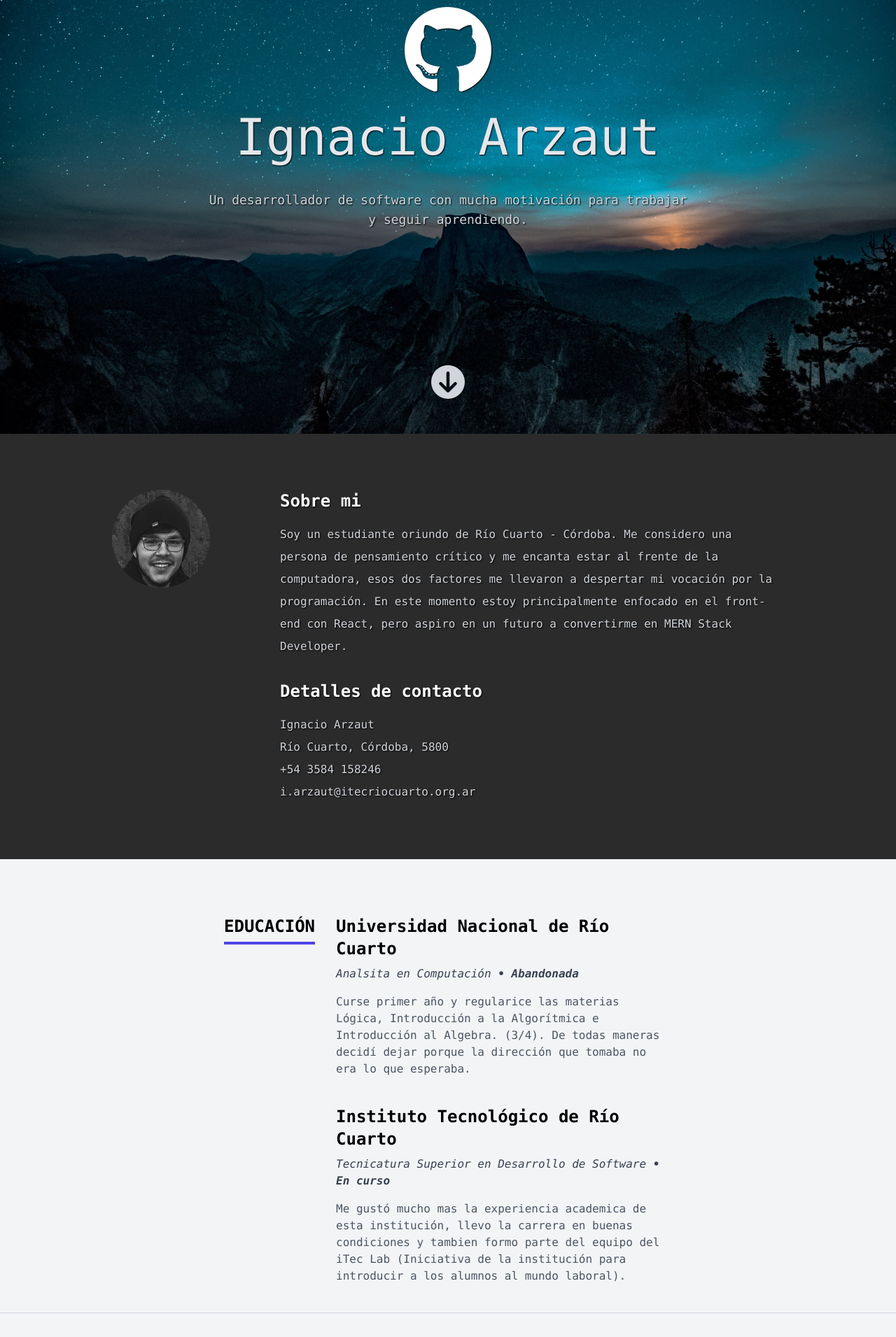
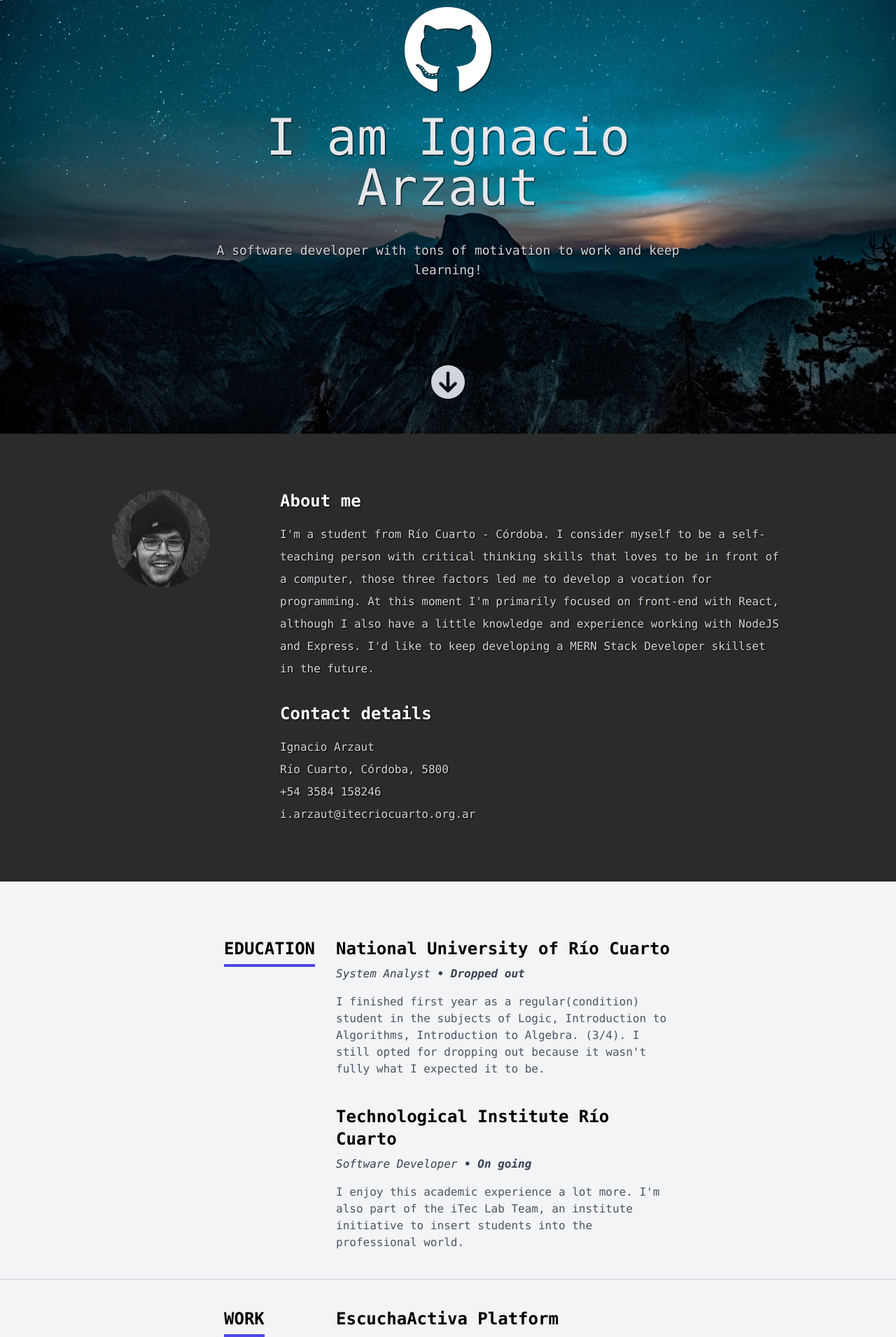
Before and after one commit to narzaut/resume, a React (Create React App) app: page / in a window 1280 px wide. Shown: the part 180-2091 px from the top of the page at 70% size. Built offline with nearby package versions, Linux system fonts and the light colour scheme.

Commit message:
added english language json file

```diff
--- a/public/index.html
+++ b/public/index.html
@@ -6,9 +6,9 @@
     <meta name="theme-color" content="#000000" />
     <meta
       name="description"
-      content="Web site created using create-react-app"
+      content="Ignacio Arzaut - Software Developer Web Resume"
     />
-    <title>Ignacio Arzaut - Desarrollador Web</title>
+    <title>Ignacio Arzaut - Software Developer</title>
 		<link rel="shortcut icon" type="image/png" href="%PUBLIC_URL%/assets/favicon.png"/>
 		<link rel="stylesheet" href="%PUBLIC_URL%/css/animations.css">
 		<link rel="stylesheet" href="%PUBLIC_URL%/css/estilos.css">
--- a/src/App.js
+++ b/src/App.js
@@ -1,8 +1,11 @@
 import React from 'react'
 import { HomePage } from './components/pages/HomePage'
+const esLang = require('./lang/spanish.json')
+const enLang = require('./lang/english.json')
+
 function App() {
   return (
-    <HomePage />
+    <HomePage language={enLang}/>
   )
 }
 
--- a/src/components/About.jsx
+++ b/src/components/About.jsx
@@ -1,6 +1,6 @@
 import React from 'react'
 
-export const About = () => {
+export const About = ({ data }) => {
 	return(
 		<div id="products" class="text-shadow flex bg-gray text-white flex-row justify-center">
       <div className='container flex flex-col text-center items-center md:text-left md:items-start md:flex-row lg:px-40 py-20'>
@@ -10,25 +10,22 @@ export const About = () => {
 				<div className='w-3/4 flex flex-col pt-12 md:pt-0'>
 					<div>
 						<h1 className='font-bold text-2xl text-center md:text-left lg:text-left'>
-							Sobre mi
+							{data.title}
 						</h1>
 						<p className='text-base pt-4 text-gray-300 leading-8'>
-							Soy un estudiante oriundo de Río Cuarto - Córdoba. Me considero una persona de pensamiento crítico y me encanta estar al frente de la computadora, esos dos factores me llevaron a despertar mi vocación por la programación. En este momento estoy principalmente enfocado en el front-end con React, pero aspiro en un futuro a convertirme en MERN Stack Developer.
+							{data.description}
 						</p>
 					</div>
-
 					<div >
-						<h1 className='font-bold text-2xl  pt-8'>Detalles de contacto</h1>
+						<h1 className='font-bold text-2xl  pt-8'>{data.contactTitle}</h1>
 						<p className='flex flex-col pt-4 text-base text-gray-300 leading-8'>
-							<span>Ignacio Arzaut</span>
-							<span>Río Cuarto, Córdoba, 5800</span>
-							<span>+54 3584 158246</span>
-							<span>i.arzaut@itecriocuarto.org.ar</span>
+							{data.contactDescription.map(item => {
+								return <span>{item}</span>
+							})}
 						</p>
 					</div>
 				</div>
 			</div>
-
     </div>
 	)
 }
--- a/src/components/Footer.jsx
+++ b/src/components/Footer.jsx
@@ -1,14 +1,14 @@
 import React from 'react'
 
-export const Footer = () => {
+export const Footer = ({ data }) => {
 	return(
 		<footer id="footer" className='text-shadow relative bg-gray py-20 flex flex-col items-center text-gray-300 text-sm'>
       <a href='#home' className='h-12 w-12 rounded-full bg-gray-500 transition-color hover:bg-indigo-600 transition absolute  flex items-center justify-center cursor-pointer -top-5 animate-bounce'>
 				<i class="fas fa-arrow-up text-3xl text-white "></i>
 			</a>
 			<a href='https://github.com/narzaut?tab=repositories'><i class="hover-press-animation  fab fa-github pb-4 text-5xl cursor-pointer hover:text-indigo-600 transition"></i></a>
-			<div>Hecho por <span className='text-indigo-500'>Ignacio Arzaut</span></div>
-			<div>Copyright © 2021</div>
+			<div>{data.credits.made} <span className='text-indigo-500'>{data.credits.by}</span></div>
+			<div>{data.copyright}</div>
     </footer>
 	)
 }
--- a/src/components/Header.jsx
+++ b/src/components/Header.jsx
@@ -1,7 +1,7 @@
 import React from 'react'
 import { NavBar } from './NavBar'
 
-export const Header= () => {
+export const Header= ({ data }) => {
 	return(
 		<header id="home" className="main_section fadeIn text-white text-shadow " >
 			<NavBar />
@@ -12,10 +12,10 @@ export const Header= () => {
 					<div>
 						<a className='transition' href='https://github.com/narzaut?tab=repositories'><i class=" hover-press-animation fab fa-github text-9xl  cursor-pointer hover:text-indigo-600 transition-colors transition" ></i></a>
 						<h1 className='text-gray-200 text-5xl pt-6 md:text-6xl lg:text-7xl text-gray-100'>
-    					Ignacio Arzaut
+    					{data.title}
     				</h1>
 						<p className='py-10 text-base md:text-lg lg:text-lg text-gray-300'>
-							Un desarrollador de software con mucha motivación para trabajar y seguir aprendiendo.
+							{data.description}
 						</p>
 					</div>
 				</div>
--- a/src/components/Portafolio.jsx
+++ b/src/components/Portafolio.jsx
@@ -1,16 +1,16 @@
 import React from 'react'
 import { Project } from './Project'
 
-export const Portafolio = () => {
+export const Portafolio = ({ data }) => {
 	return(
 		<div className='bg-grey-100 p-10 flex flex-col items-center'>
-			<p className='pb-2 w-min border-b-4 flextext-center border-indigo-600 font-bold text-2xl'>PORTAFOLIO</p>
-			<p className='text-gray-600 text-base md:text-xl pt-10 text-center'>Estos son algunos de mis proyectos y trabajos.</p>
+			<p className='pb-2 w-min border-b-4 flextext-center border-indigo-600 font-bold text-2xl uppercase'>{data.title}</p>
+			<p className='text-gray-600 text-base md:text-xl pt-10 text-center'>{data.description}</p>
 			<div className='text-shadow container p-10 flex flex-col md:flex-row items-center justify-center'>
-				<Project name={'Diccionario'} description={'Es el integrador de React para una empresa de software.'} img={'diccionario-react.webp'} link={'https://narzaut.github.io/diccionario-react/#/'} />
-				<Project name={'Aplicación del clima'} description={'Aplicación de portafolio'} img={'weather-app.webp'} link={'https://narzaut.github.io/weather-react-app/#/'}/>
-				<Project name={'Plataforma EscuchActiva'} description={'Trabajé en equipo como desarrollador front-end'} img={'escuchaactiva.webp'} link={'https://github.com/narzaut'} />
-				<Project name={'Gestor de expensas'} description={'Aplicación de portafolio'} img={'expense-tracker.webp'} link={'https://narzaut.github.io/expense-tracker-react/#/'}/>
+				<Project name={data.dictionary.title} description={data.dictionary.description} img={'diccionario-react.webp'} link={data.dictionary.url} />
+				<Project name={data.weatherApp.title} description={data.weatherApp.description} img={'weather-app.webp'} link={data.weatherApp.url}/>
+				<Project name={data.escuchaActiva.title} description={data.escuchaActiva.description} img={'escuchaactiva.webp'} link={data.escuchaActiva.url} />
+				<Project name={data.expenseTracker.title} description={data.expenseTracker.description} img={'expense-tracker.webp'} link={data.expenseTracker.url}/>
 			</div>
 		</div>
 	)
--- a/src/components/Resume.jsx
+++ b/src/components/Resume.jsx
@@ -1,45 +1,45 @@
 import React from 'react'
 import { Bar } from './Bar'
 
-export const Resume = () => {
+export const Resume = ({ data }) => {
 	return(
 		<div id='resume' className='py-20 bg-gray-100 flex flex-col items-center justify-center divide-y divide-gray-300 '>
 			<div className='container px-0 md:px-20 lg:px-80 flex flex-col md:flex-row pb-10 items-center text-center md:items-start md:text-left'>
 				<div className='md:w-1/4 pb-8'>
-					<span className='pb-2 border-b-4 border-indigo-600 font-bold text-2xl '>EDUCACIÓN</span>
+					<span className='pb-2 border-b-4 border-indigo-600 font-bold text-2xl uppercase'>{data.education.title}</span>
 				</div>
 				<div className='w-3/4'>
 					<div>
-						<h1 className='font-bold text-2xl'>Universidad Nacional de Río Cuarto</h1>
-						<p className='text-gray-700 italic text-base pt-2 font-medium'>Analsita en Computación  <span className='text-gray-700 font-bold'>• Abandonada</span></p>
-						<p className='text-gray-600 text-base pt-4'>Curse primer año y regularice las materias Lógica, Introducción a la Algorítmica e Introducción al Algebra. (3/4). De todas maneras decidí dejar porque la dirección que tomaba no era lo que esperaba. </p>
+						<h1 className='font-bold text-2xl'>{data.education.unrc.title}</h1>
+						<p className='text-gray-700 italic text-base pt-2 font-medium'>{data.education.unrc.header} <span className='text-gray-700 font-bold'>• {data.education.unrc.status}</span></p>
+						<p className='text-gray-600 text-base pt-4'>{data.education.unrc.description} </p>
 					</div>
 					<div>
-						<h1 className='font-bold text-2xl pt-10'>Instituto Tecnológico de Río Cuarto</h1>
-						<p className='text-gray-700 italic text-base font-medium pt-2'>Tecnicatura Superior en Desarrollo de Software  <span className='text-gray-700 font-bold'>• En curso</span></p>
-						<p className='text-gray-600 text-base pt-4'>Me gustó mucho mas la experiencia academica de esta institución, llevo la carrera en buenas condiciones y tambien formo parte del equipo del iTec Lab (Iniciativa de la institución para introducir a los alumnos al mundo laboral).</p>
+						<h1 className='font-bold text-2xl pt-10'>{data.education.itec.title}</h1>
+						<p className='text-gray-700 italic text-base font-medium pt-2'>{data.education.itec.header} <span className='text-gray-700 font-bold'>• {data.education.itec.status}</span></p>
+						<p className='text-gray-600 text-base pt-4'>{data.education.itec.description}</p>
 					</div>
 				</div>
 			</div>
 			<div className='container px-0 md:px-20 lg:px-80 flex flex-col md:flex-row py-10 items-center text-center md:items-start md:text-left'>
 				<div className='md:w-1/4 pb-8'>
-					<span className='pb-2 border-b-4 border-indigo-600 font-bold text-2xl '>TRABAJO</span>
+					<span className='pb-2 border-b-4 border-indigo-600 font-bold text-2xl uppercase '>{data.work.title}</span>
 				</div>
 				<div className='w-3/4'>
 					<div>
-						<h1 className='font-bold text-2xl'>Plataforma EscuchActiva</h1>
-						<p className='text-gray-700 italic text-base pt-2 font-medium'>Front-end Developer  <span className='text-gray-700 font-bold'>• 2021</span></p>
-						<p className='text-gray-600 text-base pt-4'>Forme parte del equipo del iTec Lab como programador front-end para el desarrollo de la plataforma de EscuchActiva. Me encargue de trabajar en la landing page, y otras 3 views linkeadas al flujo de la misma. Se logró el diseño del mock-up provisto de manera optima full responsive. No tuve inconveniencias que no pudiera resolver por mis propios medios. </p>
+						<h1 className='font-bold text-2xl'>{data.work.escuchaActiva.title}</h1>
+						<p className='text-gray-700 italic text-base pt-2 font-medium'>{data.work.escuchaActiva.header}  <span className='text-gray-700 font-bold'>• {data.work.escuchaActiva.status}</span></p>
+						<p className='text-gray-600 text-base pt-4'>{data.work.escuchaActiva.description}</p>
 					</div>
 				</div>
 			</div>
 			<div className='container px-0 md:px-20 lg:px-80 flex flex-col md:flex-row pt-10 items-center text-center md:items-start md:text-left'>
 				<div className='md:w-1/4 pb-8'>
-					<span className='pb-2 border-b-4 border-indigo-600 font-bold text-2xl '>SKILLS</span>
+					<span className='pb-2 border-b-4 border-indigo-600 font-bold text-2xl uppercase'>{data.skills.title}</span>
 				</div>
 				<div className='w-3/4'>
 					<div>
-						<h1 className='text-base text-gray-700 pb-10'>Estas son algunas de las tecnologias/frameworks que manejo. Los porcentajes no son del todo representativos.</h1>
+						<h1 className='text-base text-gray-700 pb-10'>{data.skills.description}</h1>
 						<ul>
 							<Bar name={'HTML5'} percentage={80} />
 							<Bar name={'CSS'} percentage={70} />
--- a/src/components/pages/HomePage.jsx
+++ b/src/components/pages/HomePage.jsx
@@ -5,14 +5,15 @@ import { Resume } from '../Resume'
 import { Portafolio } from '../Portafolio'
 import { Footer } from '../Footer'
 
-export const HomePage = () => {
+export const HomePage = ({ language }) => {
+	console.log(language.header)
 	return(
 		<div className='font-mono '>
-    	<Header />
-    	<About />
-			<Resume />
-			<Portafolio />
-    	<Footer />
+    	<Header data = {language.header}/>
+    	<About data = {language.about}/>
+			<Resume data = {language.resume}/>
+			<Portafolio data = {language.portfolio}/>
+    	<Footer data = {language.footer}/>
     </div>
 	)
 }
--- /dev/null
+++ b/src/lang/english.json
@@ -0,0 +1,80 @@
+{
+	"header": {
+		"navBar":[
+			"Home",
+			"About me",
+			"Curriculum",
+			"Portfolio"
+		],
+		"title":"I am Ignacio Arzaut",
+		"description": "A software developer with tons of motivation to work and keep learning!"
+	},
+	"about":{
+		"title":"About me",
+		"description": "I'm a student from Río Cuarto - Córdoba. I consider myself to be a self-teaching person with critical thinking skills that loves to be in front of a computer, those three factors led me to develop a vocation for programming. At this moment I'm primarily focused on front-end with React, although I also have a little knowledge and experience working with NodeJS and Express. I'd like to keep developing a MERN Stack Developer skillset in the future.",
+		"contactTitle": "Contact details",
+		"contactDescription": ["Ignacio Arzaut", "Río Cuarto, Córdoba, 5800", "+54 3584 158246", "i.arzaut@itecriocuarto.org.ar"]
+	},
+	"resume":{
+		"education":{
+			"title":"Education",
+			"unrc":{
+				"title": "National University of Río Cuarto",
+				"header":"System Analyst",
+				"status": "Dropped out",
+				"description": "I finished first year as a regular(condition) student in the subjects of Logic, Introduction to Algorithms, Introduction to Algebra. (3/4). I still opted for dropping out because it wasn't fully what I expected it to be."
+			},
+			"itec":{
+				"title": "Technological Institute Río Cuarto",
+				"header": "Software Developer",
+				"status": "On going",
+				"description": "I enjoy this academic experience a lot more. I'm also part of the iTec Lab Team, an institute initiative to insert students into the professional world. "
+			}
+		},
+		"work":{
+			"title":"Work",
+			"escuchaActiva":{
+				"title":"EscuchaActiva Platform",
+				"header":"Front-end Developer",
+				"status":"2021",
+				"description":"As mentioned above, I worked as a member of the iTec Lab Team in the front-end development of a webinar platform. I believe I was successful to achieve the mock up design in an optimal and fully responsive way. I had no inconvenients that I couldn't resolve by my own means."
+			}
+		},
+		"skills":{
+			"title":"Skills",
+			"description":"These are some of the technologies/frameworks that I work with. The percentages aren't fully representative."
+		}
+	},
+	"portfolio":{
+		"title":"Portfolio",
+		"description": "These are some of my projects and work.",
+		"dictionary":{
+			"title":"Dictionary",
+			"description":"This is a React technical test for a software developing company.",
+			"url":"https://narzaut.github.io/diccionario-react/#/"
+		},
+		"weatherApp":{
+			"title":"Weather App",
+			"description":"First app I made with React",
+			"url":"https://narzaut.github.io/weather-react-app/#/"
+		},
+		"escuchaActiva":{
+			"title":"EscuchActiva Platform",
+			"description":"Front-end developer in a webinar platform.",
+			"url":"https://github.com/narzaut"
+		},
+		"expenseTracker":{
+			"title":"Expense Tracker",
+			"description":"Second app I made with React.",
+			"url":"https://narzaut.github.io/expense-tracker-react/#/"
+		}
+	},
+	"footer":{
+		"credits":{
+			"made":"Made by",
+			"by":"Ignacio Arzaut"
+		},
+		"copyright":"Copyright © 2021"
+	}
+
+}
--- /dev/null
+++ b/src/lang/spanish.json
@@ -0,0 +1,80 @@
+{
+	"header": {
+		"navBar":[
+			"Inicio",
+			"Sobre mi",
+			"Curriculum",
+			"Portafolio"
+		],
+		"title":"Ignacio Arzaut",
+		"description": "Un desarrollador de software con mucha motivación para trabajar y seguir aprendiendo."
+	},
+	"about":{
+		"title":"Sobre mi",
+		"description": "Soy un estudiante oriundo de Río Cuarto - Córdoba. Me considero una persona autodidacta, de pensamiento crítico, y me encanta estar al frente de la computadora, estos tres factores me llevaron a despertar mi vocación por la programación. En este momento estoy principalmente enfocado en el front-end con React, pero tengo un poco de conocimiento y experiencia con NodeJS y Express. Aspiro a seguir desarrollando el skillset de un MERN Stack Developer.",
+		"contactTitle": "Detalles de contacto",
+		"contactDescription": ["Ignacio Arzaut", "Río Cuarto, Córdoba, 5800", "+54 3584 158246", "i.arzaut@itecriocuarto.org.ar"]
+	},
+	"resume":{
+		"education":{
+			"title":"Educación",
+			"unrc":{
+				"title": "Universidad Nacional de Río Cuarto",
+				"header":"Analista en Computación",
+				"status": "Abandonada",
+				"description": "Curse primer año y regularice las materias Lógica, Introducción a la Algorítmica e Introducción al Algebra. (3/4). De todas maneras decidí dejar porque la dirección que tomaba no era lo que esperaba"
+			},
+			"itec":{
+				"title": "Instituto Tecnológico de Río Cuarto",
+				"header": "Tecnicatura Superior en Desarrollo de Software",
+				"status": "En curso",
+				"description": "Me gustó mucho mas la experiencia academica de esta institución, llevo la carrera en buenas condiciones y tambien formo parte del equipo del iTec Lab (Iniciativa de la institución para introducir a los alumnos al mundo profesional)."
+			}
+		},
+		"work":{
+			"title":"Trabajo",
+			"escuchaActiva":{
+				"title":"Plataforma EscuchActiva",
+				"header":"Front-end Developer",
+				"status":"2021",
+				"description":"Forme parte del equipo del iTec Lab como programador front-end para el desarrollo de la plataforma de EscuchActiva. Me encargue de trabajar en la landing page, y otras 3 views linkeadas al flujo de la misma. Se logró el diseño del mock-up provisto de manera optima full responsive. No tuve inconveniencias que no pudiera resolver por mis propios medios. "
+			}
+		},
+		"skills":{
+			"title":"Skills",
+			"description":"Estas son algunas de las tecnologias/frameworks que manejo. Los porcentajes no son del todo representativos."
+		}
+	},
+	"portfolio":{
+		"title":"Portafolio",
+		"description": "Estos son algunos de mis proyectos y trabajos.",
+		"dictionary":{
+			"title":"Diccionario",
+			"description":"Es el integrador de React para una empresa de software.",
+			"url":"https://narzaut.github.io/diccionario-react/#/"
+		},
+		"weatherApp":{
+			"title":"Aplicación de clima",
+			"description":"Primera aplicación React.",
+			"url":"https://narzaut.github.io/weather-react-app/#/"
+		},
+		"escuchaActiva":{
+			"title":"Plataforma EscuchActiva",
+			"description":"Trabajé en equipo como developer front-end en el desarrollo de una plataforma para webinar.",
+			"url":"https://github.com/narzaut"
+		},
+		"expenseTracker":{
+			"title":"Gestor de expensas",
+			"description":"Segunda aplicación React.",
+			"url":"https://narzaut.github.io/expense-tracker-react/#/"
+		}
+	},
+	"footer":{
+		"credits":{
+			"made":"Hecho por",
+			"by":"Ignacio Arzaut"
+		},
+		"copyright":"Copyright © 2021"
+	}
+
+}
```
